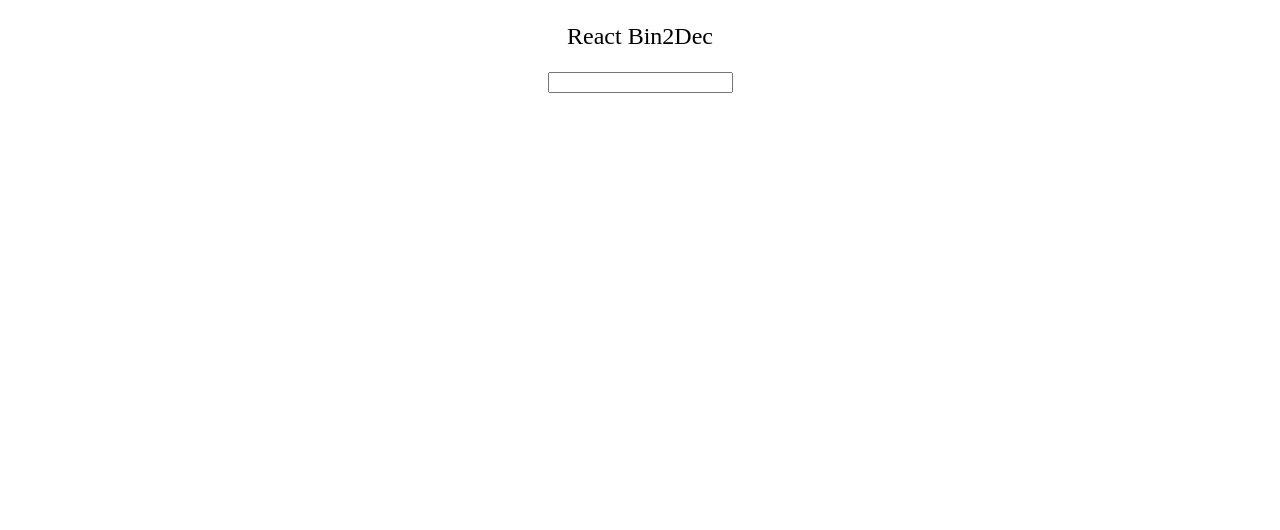
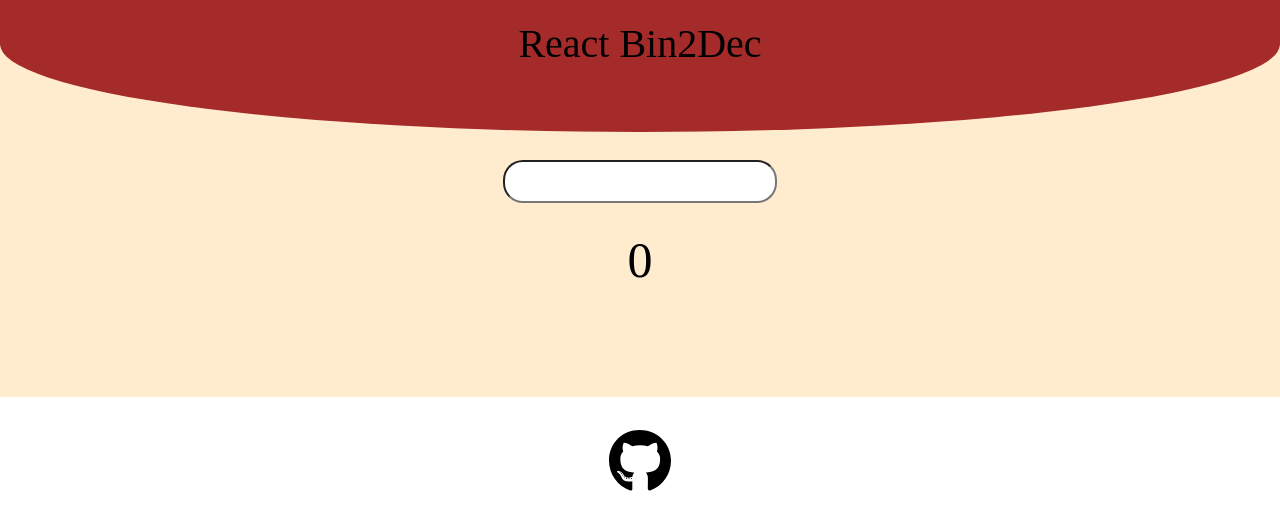
Before and after one commit to GabrielDonas/bin2dec-typescript, a React (Create React App) app: page / in a window 1280 px wide. Shown: the top 530 px of the page. Built offline with nearby package versions, Linux system fonts and the light colour scheme.

Commit message:
css bare-bones

```diff
--- a/package.json
+++ b/package.json
@@ -3,6 +3,9 @@
   "version": "0.1.0",
   "private": true,
   "dependencies": {
+    "@fortawesome/fontawesome-svg-core": "^1.2.36",
+    "@fortawesome/free-brands-svg-icons": "^5.15.4",
+    "@fortawesome/react-fontawesome": "^0.1.15",
     "@testing-library/jest-dom": "^5.14.1",
     "@testing-library/react": "^11.2.7",
     "@testing-library/user-event": "^12.8.3",
--- a/src/App.tsx
+++ b/src/App.tsx
@@ -1,13 +1,16 @@
 import React from "react";
+import "./styles/global.css";
+
+import Converter from "./components/converter/Converter";
+import Footer from "./components/footer/Footer";
 import Header from "./components/header/Header";
-import Converter from "./components/converter/Converter";
-import "./styles/global.css";
 
 function App() {
   return (
     <React.Fragment>
       <Header title="React Bin2Dec" />
       <Converter />
+      <Footer />
     </React.Fragment>
   );
 }
--- a/src/components/converter/Converter.tsx
+++ b/src/components/converter/Converter.tsx
@@ -4,7 +4,7 @@ import checkBinary from "../../helpers/checkBinary";
 import styles from "./converter.module.css";
 
 function Converter() {
-  const [output, setOutput] = useState("");
+  const [output, setOutput] = useState("0");
 
   function handleChange(e: React.ChangeEvent<HTMLInputElement>) {
     if (checkBinary(e.target.value)) {
@@ -17,7 +17,7 @@ function Converter() {
   return (
     <div className={styles.container}>
       <input type="number" name="binary" onChange={handleChange} />
-      <div>{output}</div>
+      <div className={styles.result}>{output}</div>
     </div>
   );
 }
--- a/src/components/converter/converter.module.css
+++ b/src/components/converter/converter.module.css
@@ -2,4 +2,23 @@
   display: flex;
   flex-direction: column;
   align-items: center;
+  padding: 10rem 0 5rem 0;
+  background-color: blanchedalmond;
 }
+
+.container input {
+  width: 250px;
+  font-size: 25px;
+  border-radius: 20px;
+  padding: 5px 10px;
+}
+.container input:focus {
+  outline: none;
+}
+
+.result {
+  word-wrap: break-word;
+  margin: 2rem 0;
+  max-width: 250px;
+  font-size: 50px;
+}
--- a/src/components/footer/Footer.tsx
+++ b/src/components/footer/Footer.tsx
@@ -0,0 +1,13 @@
+import styles from "./footer.module.css";
+import { FontAwesomeIcon } from "@fortawesome/react-fontawesome";
+import { faGithub } from "@fortawesome/free-brands-svg-icons";
+
+function Footer() {
+  return (
+    <div className={styles.container}>
+      <FontAwesomeIcon className={styles.gitlogo} icon={faGithub} />
+    </div>
+  );
+}
+
+export default Footer;
--- a/src/components/footer/footer.module.css
+++ b/src/components/footer/footer.module.css
@@ -0,0 +1,9 @@
+.container {
+  display: flex;
+  justify-content: center;
+  padding: 2rem 0;
+}
+
+.gitlogo {
+  font-size: 4rem;
+}
--- a/src/components/header/Header.tsx
+++ b/src/components/header/Header.tsx
@@ -1,10 +1,13 @@
+import React from "react";
 import styles from "./header.module.css";
 
 function Header({ title }: { title: string }) {
   return (
-    <h1 className={styles.title} data-testid="header">
-      {title}
-    </h1>
+    <div className={styles.container}>
+      <h1 className={styles.title} data-testid="header">
+        {title}
+      </h1>
+    </div>
   );
 }
 
--- a/src/components/header/header.module.css
+++ b/src/components/header/header.module.css
@@ -1,5 +1,25 @@
+.container {
+  position: absolute;
+  background-color: brown;
+  border-bottom-left-radius: 200%;
+  border-bottom-right-radius: 200%;
+  width: 100vw;
+  z-index: 10;
+}
+
+.container::before {
+  content: "";
+  position: absolute;
+  border-radius: 100%;
+  width: 100%;
+  height: 200%;
+  background-color: brown;
+  transform: translate(0%, -25%);
+  z-index: -1;
+}
+
 .title {
   text-align: center;
-  font-size: x-large;
-  margin: 1.5rem 0;
+  font-size: 2.5rem;
+  padding: 1.5rem 0;
 }
--- a/src/styles/global.css
+++ b/src/styles/global.css
@@ -1 +1,8 @@
 @import "reset.css";
+
+html,
+body {
+  width: 100vw;
+  height: 100vh;
+  overflow: hidden;
+}
```
Also changed, not shown: 2 other files (tests, documents, lock files or other folders).
